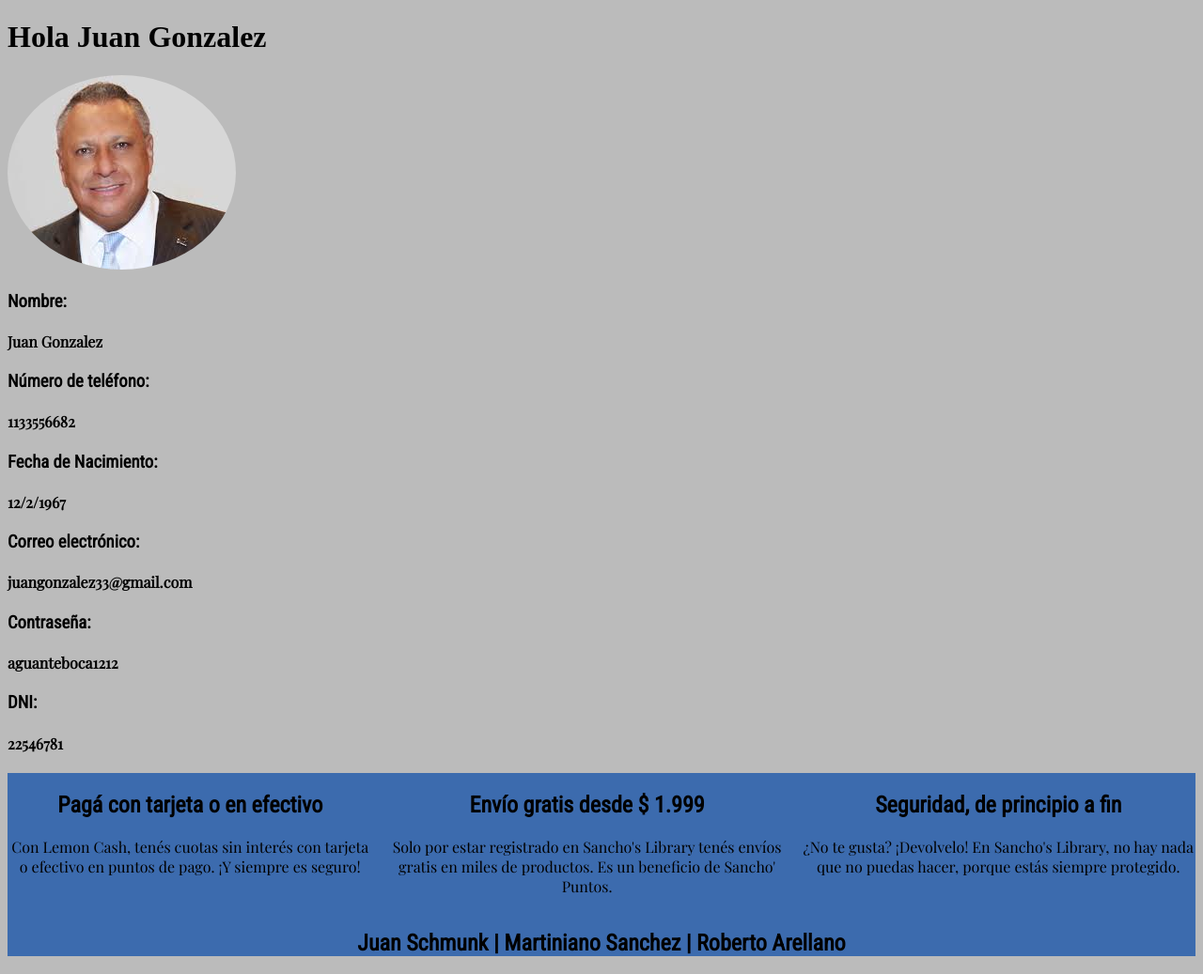
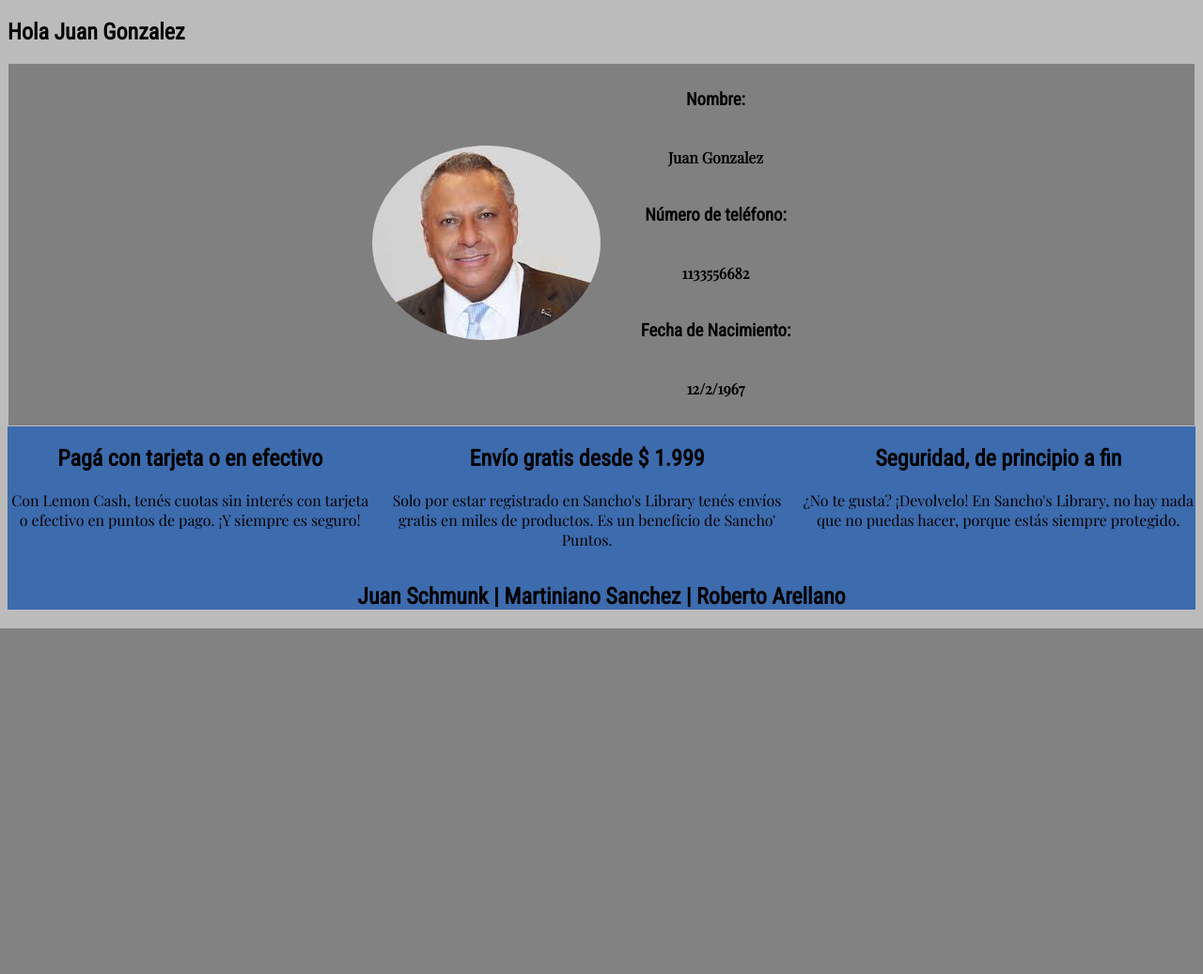
Before and after one commit to RobertoArellanoChoque/proyectoIntegrador2nuevo, a Node server app: page /usuario in a window 1280 px wide. Shown: the part 166-1203 px from the top of the page at 94% size. After the commit the page ends 835 px from the top, so only its background shows below. Run offline with Node 20, Linux system fonts and the light colour scheme; some libraries are stand-ins or nearby versions.

Commit message:
css profile

```diff
--- a/tiendaOnline/public/stylesheet/app.css
+++ b/tiendaOnline/public/stylesheet/app.css
@@ -243,11 +243,6 @@ a {
   font-weight: bold;
 }
 
-/* CSS de Profile */
-
-.imgProfile {
-  border-radius: 50%;
-}
 
 /* CSS de Letras */
 h2 {
@@ -276,3 +271,29 @@ footer {
 .inFooter{
   font-family: 'Playfair Display', serif;
 }
+
+/*====== Profile ======*/
+
+.profilePadre{
+  max-width: 1920px;
+  display: flex;
+  flex-direction:row;
+  align-items: center;
+  justify-content: center;
+  background-color: grey;
+  margin: 1px;
+  padding: 2px;
+}
+
+.imgProfile{
+  border-radius: 50%;
+  margin: -15%;
+}
+
+.profileHijo{
+display: flex;
+flex-direction: column;
+align-items: center;
+justify-content: center;
+margin: 0.50%;
+}
--- a/tiendaOnline/views/profile.ejs
+++ b/tiendaOnline/views/profile.ejs
@@ -9,11 +9,14 @@
         <%- include('partials/navBarLoged')%>
     </nav>
 
+    <h2>Hola <%=titulo.name%></h2>
+<Div class="contenedorP">
+    <section class="profilePadre">
 
-
-    <h1>Hola <%=titulo.name%>
-    </h1>
+        <article >
             <img class="imgProfile" src="<%= img.profilePhoto%> ">
+        </article>
+        <article class="profileHijo">
             <h3>Nombre:</h3>
             <h4>
                 <%=titulo.name%>
@@ -26,18 +29,10 @@
             <h4>
                 <%=titulo.age%>
             </h4>
-    <h3>Correo electrónico:</h3>
-    <h4>
-        <%=titulo.email%>
-    </h4>
-    <h3>Contraseña:</h3>
-    <h4>
-        <%=titulo.password%>
-    </h4>
-    <h3>DNI:</h3>
-    <h4>
-        <%=titulo.idNumber%>
-    </h4>
+
+        </article>
+    </section>
+</Div>
 </body>
 <div class="centrado">
     <%- include('partials/footer')%>
--- a/tiendaOnline/views/profileEdit.ejs
+++ b/tiendaOnline/views/profileEdit.ejs
@@ -9,7 +9,7 @@
             <%- include('partials/navBarLoged')%>
         </nav>
         <section class="formulario">
-            <form class="formularioPrincpal">
+            <form class="formularioPrincpal" action="/usuario">
 
                 <h2>Editá tu Perfil</h2>
                 <h4>Nombre y Apellido:</h4>
```
Lines whose indentation alone changed are shown as unchanged.
